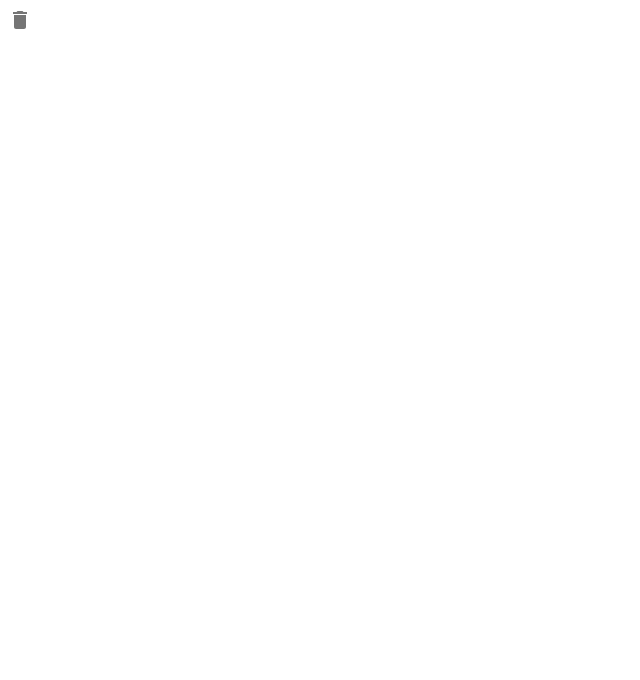
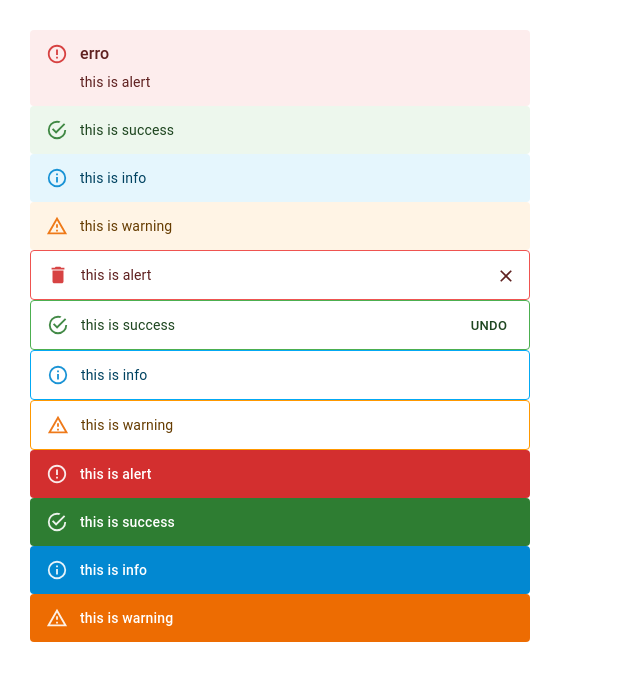
Before and after one commit to anhlangtu852004/react-meterial-demo, a React (Create React App) app: page / in a window 1280 px wide. Shown: the top 680 px of the page, without its empty margins (0-640 px from the left). Built offline with nearby package versions, Linux system fonts and the light colour scheme.

Commit message:
toi alert

```diff
--- a/src/App.js
+++ b/src/App.js
@@ -22,7 +22,9 @@ import './App.css';
 // import MuiBadge from './components/MuiBadge'
 // import MuiList from './components/MuiList'
 // import MuiChips from './components/MuiChips'
-import MuiTooltip from './components/MuiTooltip'
+// import MuiTooltip from './components/MuiTooltip'
+// import MuiTable from './components/MuiTable'
+import MuiAlert from './components/MuiAlert'
 
 
 function App() {
@@ -51,7 +53,9 @@ function App() {
       {/* <MuiBadge /> */}
       {/* <MuiList /> */}
       {/* <MuiChips /> */}
-      <MuiTooltip />
+      {/* <MuiTooltip /> */}
+      {/* <MuiTable /> */}
+      <MuiAlert />
     </div>
   );
 }
--- /dev/null
+++ b/src/components/MuiAlert.js
@@ -0,0 +1,39 @@
+import { Box,Alert, AlertTitle, Button } from "@mui/material";
+import DeleteIcon from '@mui/icons-material/Delete';
+
+const MuiAlert = () => {
+
+    return (
+        <Box sx={{width: 500, p:'30px'}}>
+            <Alert severity="error">
+                <AlertTitle>erro</AlertTitle>
+                this is alert
+            </Alert>
+            <Alert severity="success">this is success</Alert>
+            <Alert severity="info">this is info</Alert>
+            <Alert severity="warning">this is warning</Alert>
+
+            <Alert variant='outlined' severity="error" icon={<DeleteIcon fontSize='inherit'/>}
+                onClose={()=>alert('click on close')}
+            >
+                this is alert
+            </Alert>
+            <Alert variant='outlined' severity="success"
+                action={
+                    <Button color='inherit' size='small'>UNDO</Button>
+                }
+            >
+                this is success
+            </Alert>
+            <Alert variant='outlined' severity="info">this is info</Alert>
+            <Alert variant='outlined' severity="warning">this is warning</Alert>
+
+            <Alert variant='filled' severity="error">this is alert</Alert>
+            <Alert variant='filled' severity="success">this is success</Alert>
+            <Alert variant='filled' severity="info">this is info</Alert>
+            <Alert variant='filled' severity="warning">this is warning</Alert>
+        </Box>
+    );
+}
+
+export default MuiAlert;
--- /dev/null
+++ b/src/components/MuiTable.js
@@ -0,0 +1,82 @@
+import {
+    Paper,
+    TableContainer,
+    Table,
+    TableHead,
+    TableBody,
+    TableRow,
+    TableCell
+} from '@mui/material'
+
+
+
+const MuiTable = () => {
+    return (
+        <TableContainer component={Paper} >
+            <Table size='small' stickyHeader>
+                <TableHead>
+                    <TableRow>
+                        <TableCell>id</TableCell>
+                        <TableCell>first_name</TableCell>
+                        <TableCell>last_name</TableCell>
+                        <TableCell>email</TableCell>
+                    </TableRow>
+                </TableHead>
+                <TableBody>
+                    <TableRow>
+                        <TableCell>1</TableCell>
+                        <TableCell>ten 1</TableCell>
+                        <TableCell>last 1</TableCell>
+                        <TableCell>email 1</TableCell>
+                    </TableRow>
+                    <TableRow>
+                        <TableCell>2</TableCell>
+                        <TableCell>ten 2</TableCell>
+                        <TableCell>last 2</TableCell>
+                        <TableCell>email 2</TableCell>
+                    </TableRow>
+                    <TableRow>
+                        <TableCell>3</TableCell>
+                        <TableCell>ten 3</TableCell>
+                        <TableCell>last 3</TableCell>
+                        <TableCell>email 3</TableCell>
+                    </TableRow>
+                    <TableRow>
+                        <TableCell>4</TableCell>
+                        <TableCell>ten 4</TableCell>
+                        <TableCell>last 4</TableCell>
+                        <TableCell>email 4</TableCell>
+                    </TableRow>
+                    <TableRow>
+                        <TableCell>5</TableCell>
+                        <TableCell>ten 5</TableCell>
+                        <TableCell>last 5</TableCell>
+                        <TableCell>email 5</TableCell>
+                    </TableRow>
+                    <TableRow>
+                        <TableCell rowSpan={3}/>
+                        <TableCell colSpan={2}>sub</TableCell>
+                        <TableCell >20</TableCell>
+                    </TableRow>
+                    <TableRow>
+
+                        <TableCell align='center' >sub</TableCell>
+                        <TableCell ></TableCell>
+                        <TableCell >20</TableCell>
+                    </TableRow>
+                    <TableRow>
+
+                        <TableCell align='center' >sub</TableCell>
+                        <TableCell ></TableCell>
+                        <TableCell >20</TableCell>
+                    </TableRow>
+                </TableBody>
+            </Table>
+        </TableContainer>
+     );
+}
+
+
+
+
+export default MuiTable;
```
